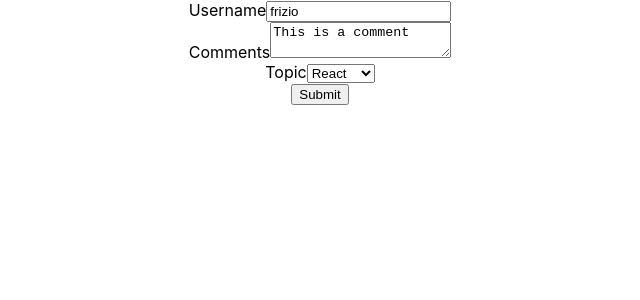
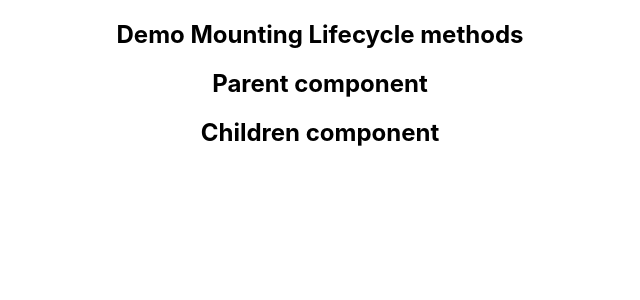
Before and after one commit to frizio/demo-react-app, a React (Create React App) app: page / in a window 1280 px wide. Shown: the top 300 px of the page, without its empty margins (320-960 px from the left). Built offline with nearby package versions, Linux system fonts and the light colour scheme.

Commit message:
Mounting Lifecycle Methods

```diff
--- a/src/App.js
+++ b/src/App.js
@@ -17,12 +17,14 @@ import InlineStyling from './components/InlineStyling';
 import './css/appStyles.css'
 import styles from  './css/appStyles.module.css'
 import FormHandling from './components/FormHandling';
+import LifecycleMounting from './components/LifecycleMounting';
 
 class App extends Component {
   render() {
     return (
       <div className="App">
-        <FormHandling/>
+        <LifecycleMounting/>
+        {/* <FormHandling/> */}
         {/* <Stylesheet primary={true} />
         <InlineStyling/>
         <h2 className='error'>This is an error</h2>
--- /dev/null
+++ b/src/components/LifecycleMounting.js
@@ -0,0 +1,36 @@
+import React, { Component } from 'react'
+import LifecycleMountingChildren from './LifecycleMountingChildren';
+
+class LifecycleMounting extends Component {
+
+  constructor(props) {
+    super(props)
+    this.state = {
+      name: 'Frizio'
+    }
+    console.log('Parent constructor method called');
+  }
+
+  static getDerivedStateFromProps(props, state) {
+    console.log('Parent getDerivedStateFromProps method called');
+    return null;
+  }
+
+  render() {
+    console.log('Parent render method called');
+    return (
+      <div>
+        <h2>Demo Mounting Lifecycle methods</h2>
+        <h2>Parent component</h2>
+        <LifecycleMountingChildren/>
+      </div>
+    )
+  }
+
+  componentDidMount() {
+    console.log('Parent componentDidMount method called');
+  }
+
+}
+
+export default LifecycleMounting
--- /dev/null
+++ b/src/components/LifecycleMountingChildren.js
@@ -0,0 +1,33 @@
+import React, { Component } from 'react'
+
+class LifecycleMountingChildren extends Component {
+
+  constructor(props) {
+    super(props)
+    this.state = {
+      name: 'Frizio'
+    }
+    console.log('Children constructor method called');
+  }
+
+  static getDerivedStateFromProps(props, state) {
+    console.log('Children getDerivedStateFromProps method called');
+    return null;
+  }
+
+  render() {
+    console.log('Children render method called');
+    return (
+      <div>
+        <h2>Children component</h2>
+      </div>
+    )
+  }
+
+  componentDidMount() {
+    console.log('Children componentDidMount method called');
+  }
+
+}
+
+export default LifecycleMountingChildren
```
